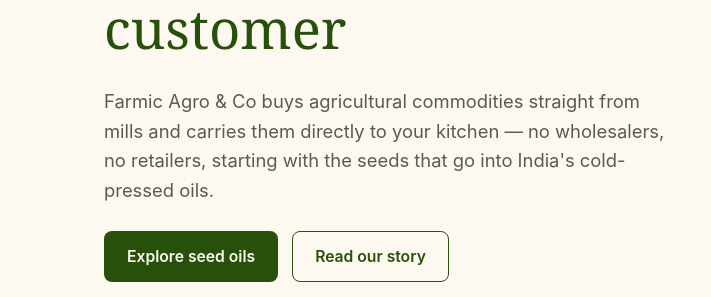
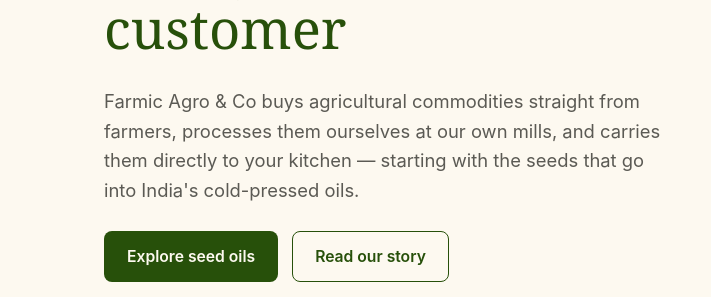
Before and after one commit to manageitservices1-code/farmic, a plain HTML site: page index.html in a window 1280 px wide. Shown: the part 227-524 px from the top of the page, 0-711 px from the left. Drawn offline with Linux system fonts and the light colour scheme.

Commit message:
updated home page story

```diff
--- a/index.html
+++ b/index.html
@@ -39,7 +39,7 @@
       <div>
         <p class="eyebrow">Seed to shelf, without the middle layers</p>
         <h1>Straight from farm to customer</h1>
-        <p class="lede">Farmic Agro &amp; Co buys agricultural commodities straight from mills and carries them directly to your kitchen — no wholesalers, no retailers, starting with the seeds that go into India's cold-pressed oils.</p>
+        <p class="lede">Farmic Agro &amp; Co buys agricultural commodities straight from farmers, processes them ourselves at our own mills, and carries them directly to your kitchen — starting with the seeds that go into India's cold-pressed oils.</p>
         <div class="hero-actions">
           <a class="btn btn-primary" href="/products.html">Explore seed oils</a>
           <a class="btn btn-outline" href="/story.html">Read our story</a>
```
